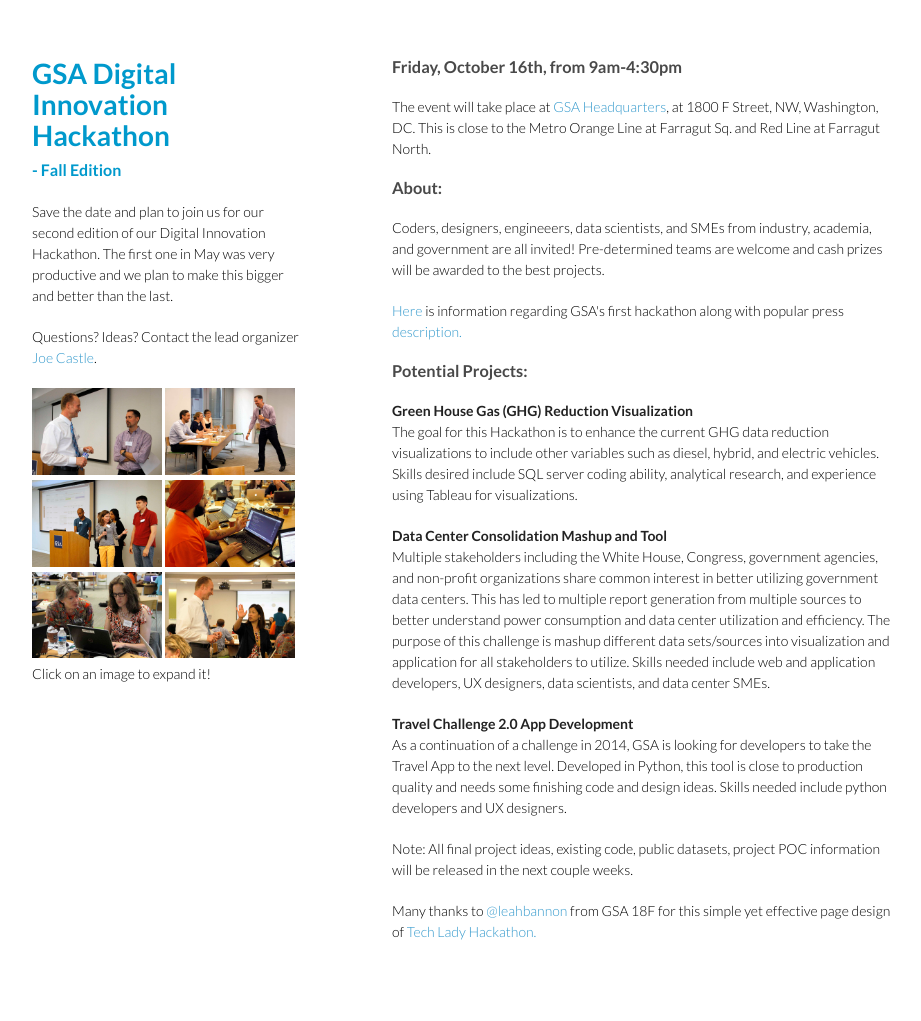
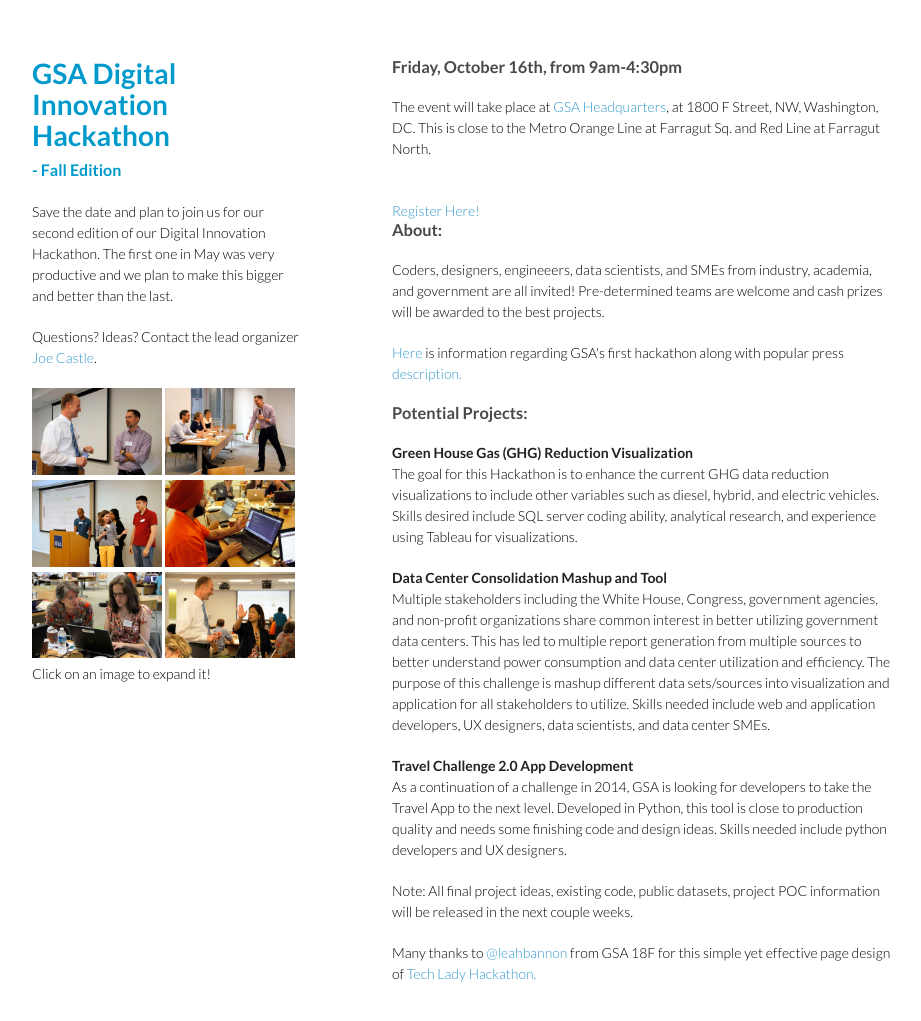
Before and after one commit to GSA/open.gsa.gov, a Jekyll site: the page built from Digital-Innovation-Hackathon-Fall2015/index.html, in a window 1280 px wide and 1054 px high. Shown: the top 1021 px of the window, without its empty margins (178-1099 px from the left). Built offline with Jekyll 4.4.1, drawn with Linux system fonts in a browser that asks for light colours.

Commit message:
added reg link

```diff
--- a/Digital-Innovation-Hackathon-Fall2015/index.html
+++ b/Digital-Innovation-Hackathon-Fall2015/index.html
@@ -5,6 +5,10 @@
 
 <h3>Friday, October 16th, from 9am-4:30pm</h3>
 <p>The event will take place at <a href="https://www.google.com/maps/place/GSA/@38.8967392,-77.0424925,17z/data=!3m1!4b1!4m2!3m1!1s0x89b7b7bb260d7f39:0x8c7fc14283ad9f4f">GSA Headquarters</a>, at 1800 F Street, NW, Washington, DC. This is close to the Metro Orange Line at Farragut Sq. and Red Line at Farragut North. </p>
+
+<br>
+<b><a href="http://www.eventbrite.com/e/gsa-digital-innovation-hackathon-fall-2015-tickets-18157018130?aff=es2">Register Here!</b></a>
+<br>
 
 <h3>About:</h3>
 
```
